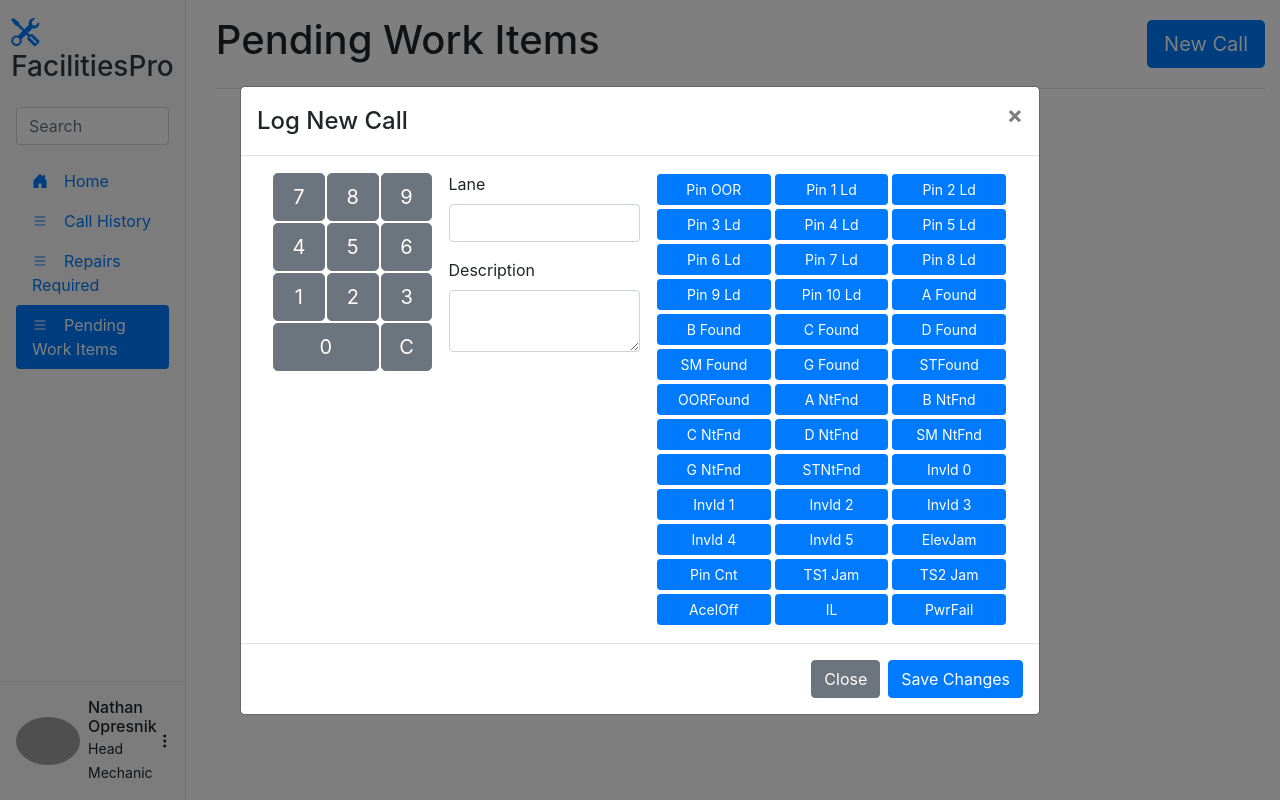
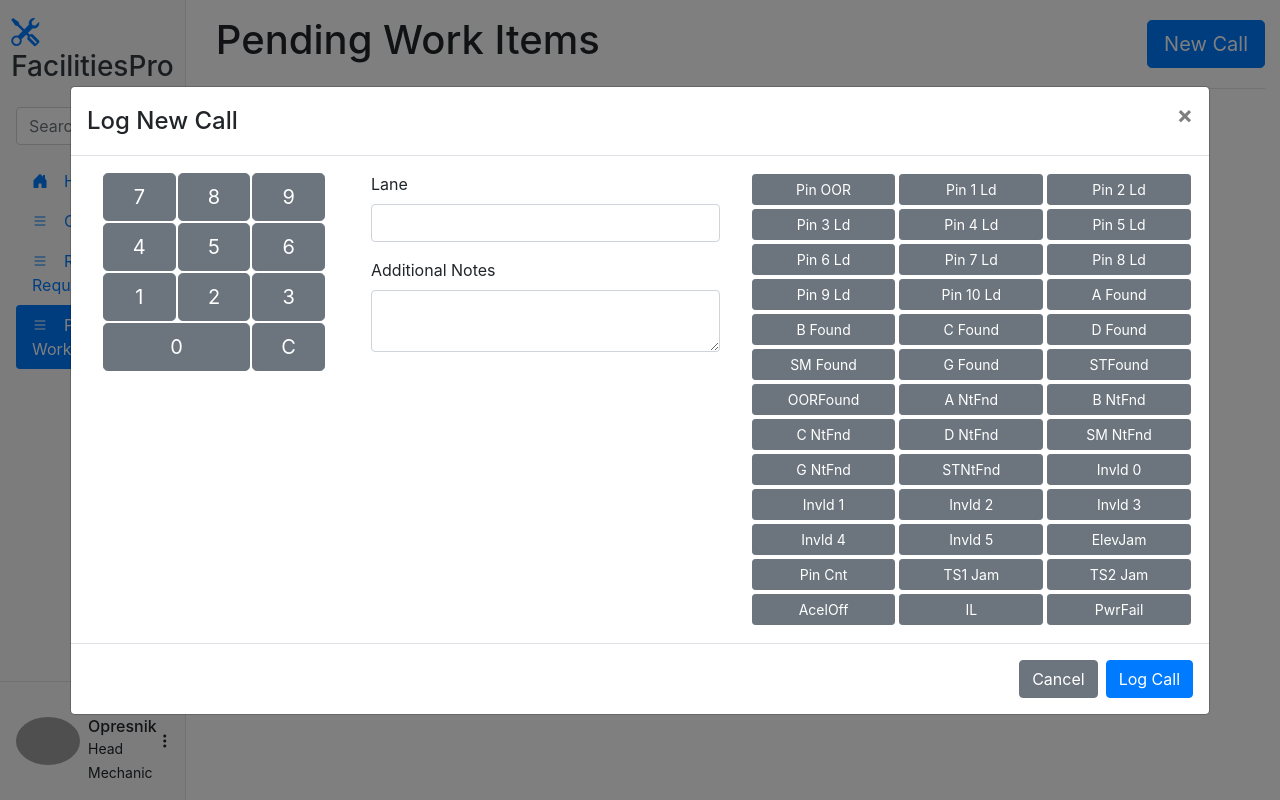
Before and after one commit to Nhanlibra/facilities-toolkit, a React (Create React App) app in the folder client/: page /pendingwork in a window 1280 px wide. Both pictures are taken after a click on the button "New Call". Built offline with nearby package versions, Linux system fonts and the light colour scheme; grey boxes are pictures that could not be loaded.

Commit message:
Move codes to temporary JSON file

```diff
--- a/client/src/components/Navigation/Sidebar/SidebarLinks.js
+++ b/client/src/components/Navigation/Sidebar/SidebarLinks.js
@@ -3,7 +3,6 @@ import { useLocation } from "react-router";
 
 export default () => {
   const location = useLocation();
-  console.log(location.pathname);
 
   return (
     <Nav
--- /dev/null
+++ b/client/src/pages/NewCall/codes.json
@@ -0,0 +1,41 @@
+[
+  "Pin OOR",
+  "Pin 1 Ld",
+  "Pin 2 Ld",
+  "Pin 3 Ld",
+  "Pin 4 Ld",
+  "Pin 5 Ld",
+  "Pin 6 Ld",
+  "Pin 7 Ld",
+  "Pin 8 Ld",
+  "Pin 9 Ld",
+  "Pin 10 Ld",
+  "A Found",
+  "B Found",
+  "C Found",
+  "D Found",
+  "SM Found",
+  "G Found",
+  "STFound",
+  "OORFound",
+  "A NtFnd",
+  "B NtFnd",
+  "C NtFnd",
+  "D NtFnd",
+  "SM NtFnd",
+  "G NtFnd",
+  "STNtFnd",
+  "Invld 0",
+  "Invld 1",
+  "Invld 2",
+  "Invld 3",
+  "Invld 4",
+  "Invld 5",
+  "ElevJam",
+  "Pin Cnt",
+  "TS1 Jam",
+  "TS2 Jam",
+  "AcelOff",
+  "IL",
+  "PwrFail"
+]
--- a/client/src/pages/NewCall/index.js
+++ b/client/src/pages/NewCall/index.js
@@ -1,7 +1,18 @@
-import React from "react";
+import React, { useEffect, useState } from "react";
 import { Button, Col, Container, Form, Modal, Row } from "react-bootstrap";
+import codes from "./codes.json";
 
 export default ({ show, handleClose }) => {
+  const [callDetails, setCallDetails] = useState({
+    lane: "",
+    code: "",
+    notes: "",
+  });
+
+  useEffect(() => {
+    console.log(callDetails);
+  }, [callDetails]);
+
   return (
     <Modal
       show={show}
@@ -9,40 +20,52 @@ export default ({ show, handleClose }) => {
       backdrop="static"
       keyboard={false}
       centered
-      size="lg"
+      size="xl"
     >
       <Modal.Header closeButton>
         <Modal.Title>Log New Call</Modal.Title>
       </Modal.Header>
       <Modal.Body>
-        <Row noGutters>
+        <Row>
           <Col sm={3}>
-            <NumPad />
+            <NumPad state={callDetails} setState={setCallDetails} />
           </Col>
-          <Col sm={3}>
-            <CallForm />
+          <Col sm={4}>
+            <CallForm state={callDetails} setState={setCallDetails} />
           </Col>
-          <Col sm={6}>
-            <CallTypeList />
+          <Col sm={5}>
+            <CallTypeList state={callDetails} setState={setCallDetails} />
           </Col>
         </Row>
       </Modal.Body>
       <Modal.Footer>
         <Button variant="secondary" onClick={handleClose}>
-          Close
+          Cancel
         </Button>
         <Button variant="primary" onClick={handleClose}>
-          Save Changes
+          Log Call
         </Button>
       </Modal.Footer>
     </Modal>
   );
 };
 
-const NumPad = () => {
+const NumPad = ({ state, setState }) => {
   const NumBtn = ({ value }) => (
     <Col style={{ padding: "1px" }} xs={value === 0 ? 8 : 4}>
-      <Button variant="secondary" size="lg" block>
+      <Button
+        variant="secondary"
+        size="lg"
+        block
+        onClick={(e) => {
+          var number = e.target.textContent;
+          if (number === "C") {
+            setState({ ...state, lane: "" });
+          } else {
+            setState({ ...state, lane: state.lane + e.target.textContent });
+          }
+        }}
+      >
         {value}
       </Button>
     </Col>
@@ -67,75 +90,44 @@ const NumPad = () => {
   );
 };
 
-const CallForm = () => {
+const CallForm = ({ state, setState }) => {
   return (
     <Form>
       <Form.Group controlId="formLane">
         <Form.Label>Lane</Form.Label>
-        <Form.Control type="number" />
+        <Form.Control
+          type="number"
+          value={state.lane}
+          onChange={(e) => setState({ ...state, lane: e.target.value })}
+        />
       </Form.Group>
       <Form.Group controlId="formLane">
-        <Form.Label>Description</Form.Label>
-        <Form.Control as="textarea" />
+        <Form.Label>Additional Notes</Form.Label>
+        <Form.Control
+          as="textarea"
+          value={state.notes}
+          onChange={(e) => setState({ ...state, notes: e.target.value })}
+        />
       </Form.Group>
     </Form>
   );
 };
 
-const CallTypeList = () => {
-  const codes = [
-    "Pin OOR",
-    "Pin 1 Ld",
-    "Pin 2 Ld",
-    "Pin 3 Ld",
-    "Pin 4 Ld",
-    "Pin 5 Ld",
-    "Pin 6 Ld",
-    "Pin 7 Ld",
-    "Pin 8 Ld",
-    "Pin 9 Ld",
-    "Pin 10 Ld",
-    "A Found",
-    "B Found",
-    "C Found",
-    "D Found",
-    "SM Found",
-    "G Found",
-    "STFound",
-    "OORFound",
-    "A NtFnd",
-    "B NtFnd",
-    "C NtFnd",
-    "D NtFnd",
-    "SM NtFnd",
-    "G NtFnd",
-    "STNtFnd",
-    "Invld 0",
-    "Invld 1",
-    "Invld 2",
-    "Invld 3",
-    "Invld 4",
-    "Invld 5",
-    "ElevJam",
-    "Pin Cnt",
-    "TS1 Jam",
-    "TS2 Jam",
-    "AcelOff",
-    "IL",
-    "PwrFail",
-  ];
-
+const CallTypeList = ({ state, setState }) => {
   return (
-    <Container>
     <Row noGutters>
-        {codes.map((code) => (
-          <Col xs={4} style={{ padding: "2px" }}>
-            <Button size="sm" block>
+      {codes.map((code, index) => (
+        <Col xs={4} style={{ padding: "2px" }} key={index}>
+          <Button
+            variant="secondary"
+            size="sm"
+            block
+            onClick={(e) => setState({ ...state, code: e.target.textContent })}
+          >
             {code}
           </Button>
         </Col>
       ))}
     </Row>
-    </Container>
   );
 };
```
Lines whose indentation alone changed are shown as unchanged.
